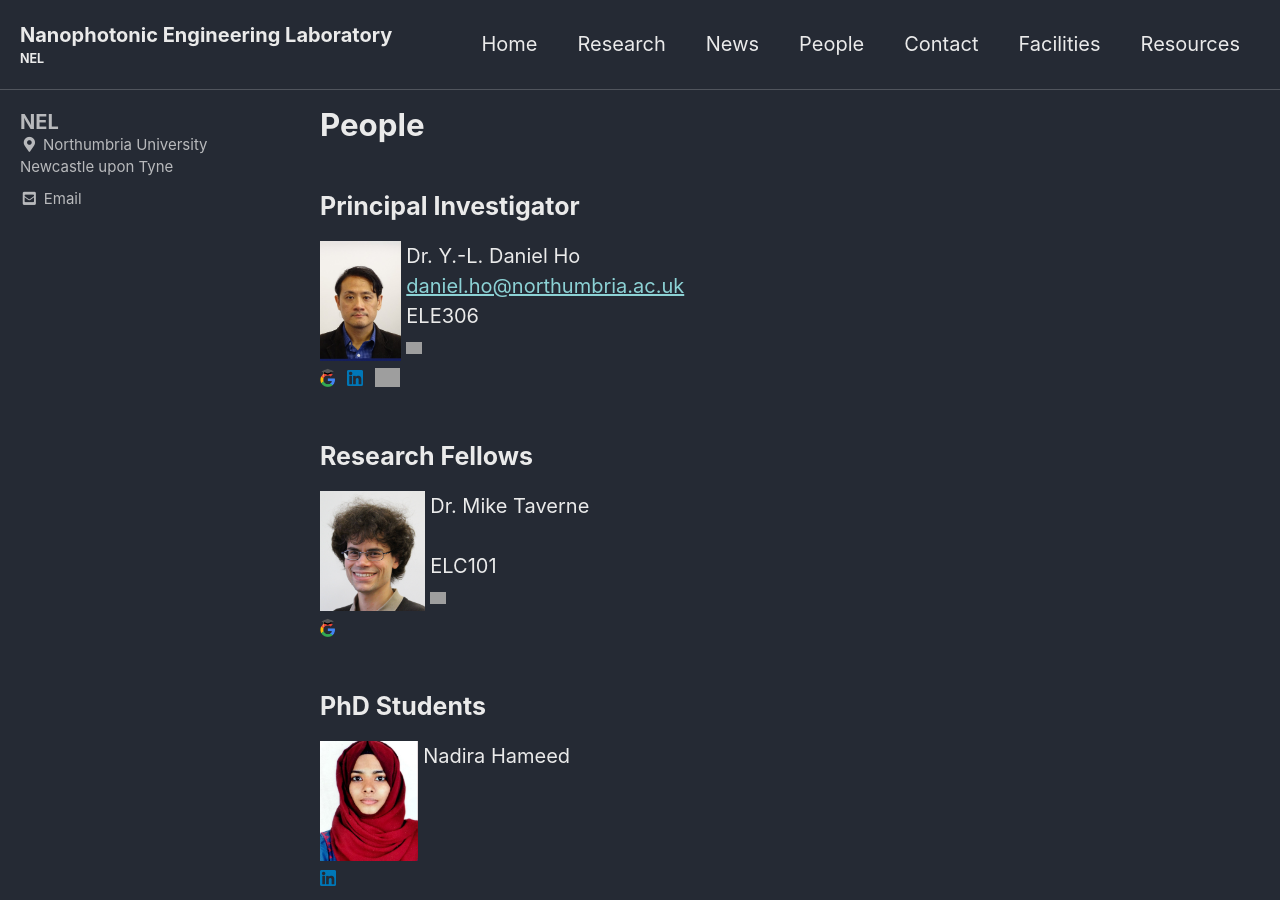
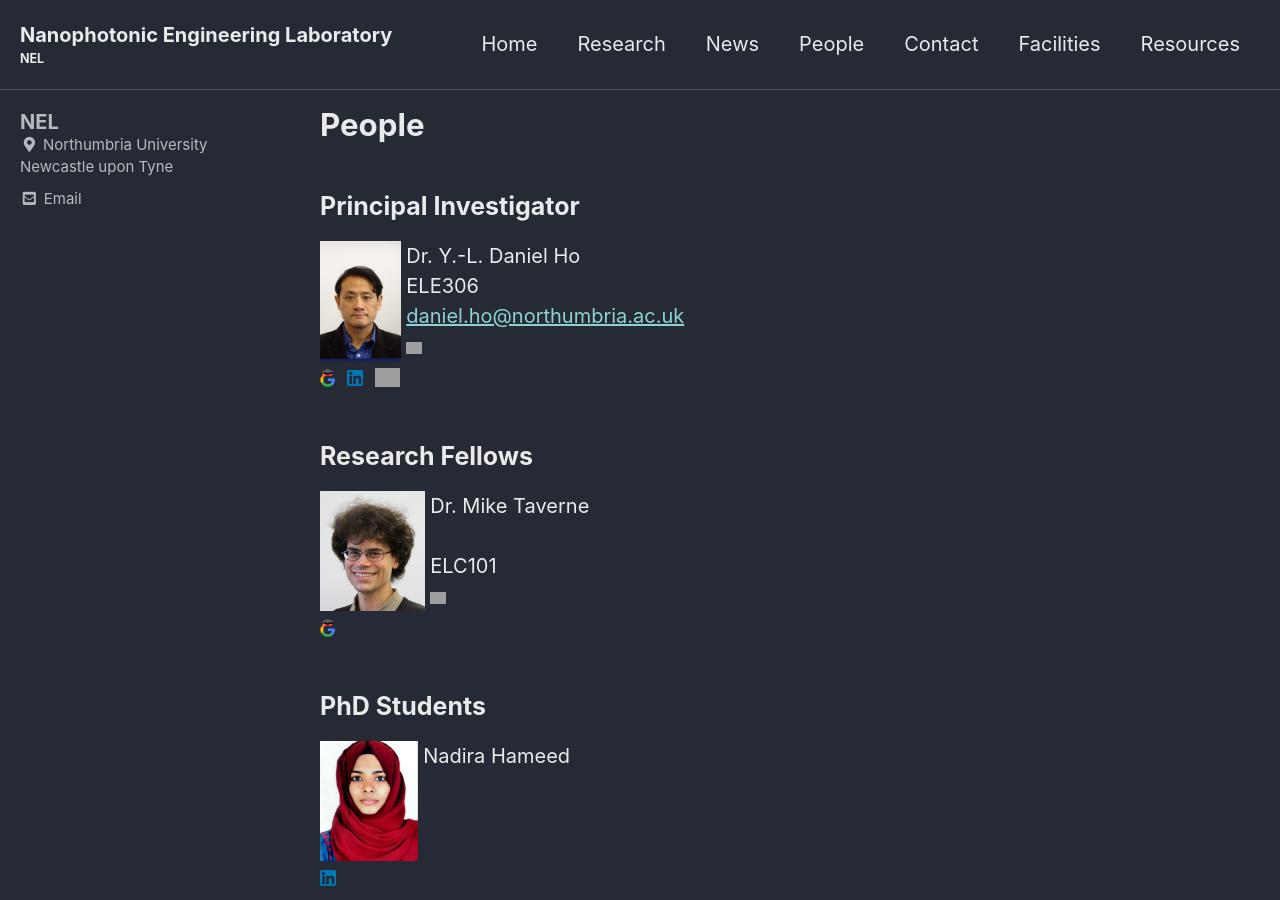
Before and after one commit to qubits/nanophotonicenglab.github.io, a Jekyll site: the page built from _pages/people.md, in a window 1280 px wide and 900 px high. Built offline with Jekyll 4.4.1, drawn with Linux system fonts in a browser that asks for light colours; cached includes are drawn as plain includes.

```diff
--- a/_pages/people.md
+++ b/_pages/people.md
@@ -10,8 +10,8 @@ author_profile: true
 
 <img src="{{ site.url }}{{ site.baseurl }}/assets/profiles/profile_im_DH.jpg" style="float: left;height: 120px"/>
 &nbsp;Dr. Y.-L. Daniel Ho<br>
+&nbsp;ELE306<br>
 &nbsp;<daniel.ho@northumbria.ac.uk><br>
-&nbsp;ELE306<br>
 &nbsp;<a href="https://www.northumbria.ac.uk/about-us/our-staff/h/daniel-ho/"><img src="{{ site.url }}{{ site.baseurl }}/assets/profiles/nuw.png" style="left;width: 2.5%; border: none; text-decoration: none"/></a><br>
 <a href="https://scholar.google.co.uk/citations?user=LNZN_NIAAAAJ"><img src="{{ site.url }}{{ site.baseurl }}/assets/profiles/google.png" style="width: 2.5%; border: none; text-decoration: none"/></a>&nbsp;
 <a href="https://www.linkedin.com/in/quantumgeezer/"><img src="{{ site.url }}{{ site.baseurl }}/assets/profiles/linkedin.png" style="width: 2.5%; border: none; text-decoration: none"/></a>&nbsp;
```
